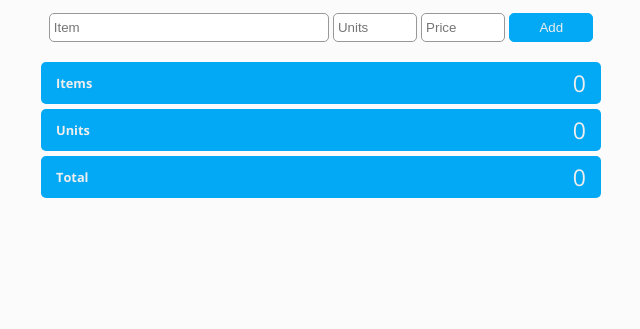
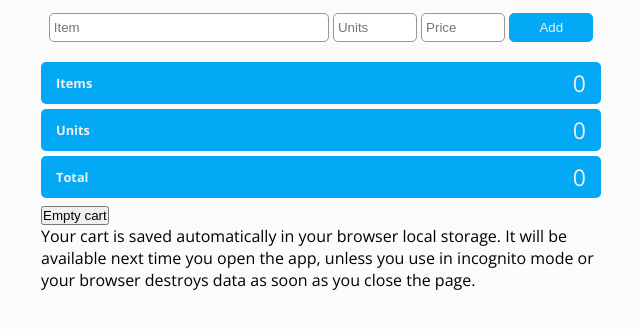
Before and after one commit to ashvinmotye/shopping, a plain HTML site: page index.html in a window 1280 px wide. Shown: the part 95-424 px from the top of the page, without its empty margins (319-959 px from the left). Drawn offline with nearby package versions, Linux system fonts and the light colour scheme.

Commit message:
Update index.html

```diff
--- a/index.html
+++ b/index.html
@@ -68,6 +68,11 @@
       <h1><span class="summary-desc">Total</span><span id="totalAmount">0</span></h1>
     </div>
 
+    <div class="instructions">
+      <button id="empty-cart">Empty cart</button>
+      <p>Your cart is saved automatically in your browser local storage. It will be available next time you open the app, unless you use in incognito mode or your browser destroys data as soon as you close the page.</p>
+    </div>
+
   </div>
 
   <script src="main.js"></script>
```
